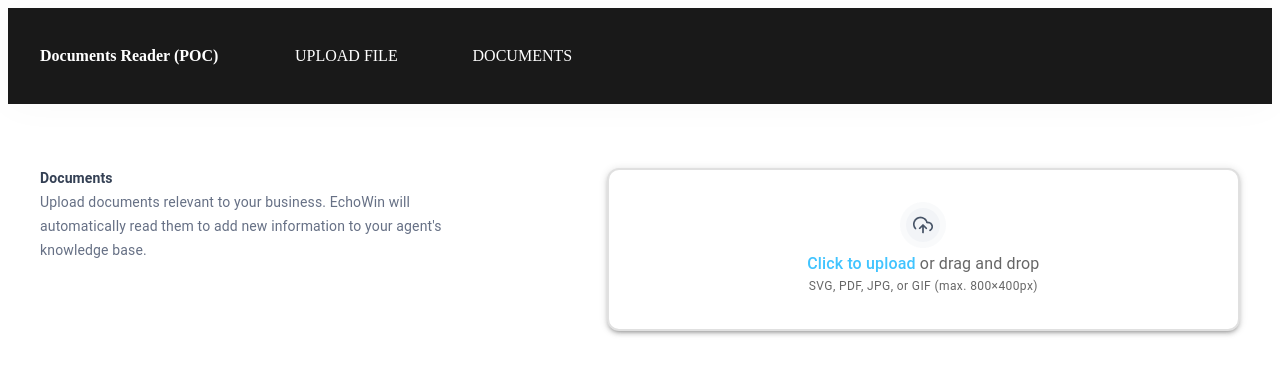
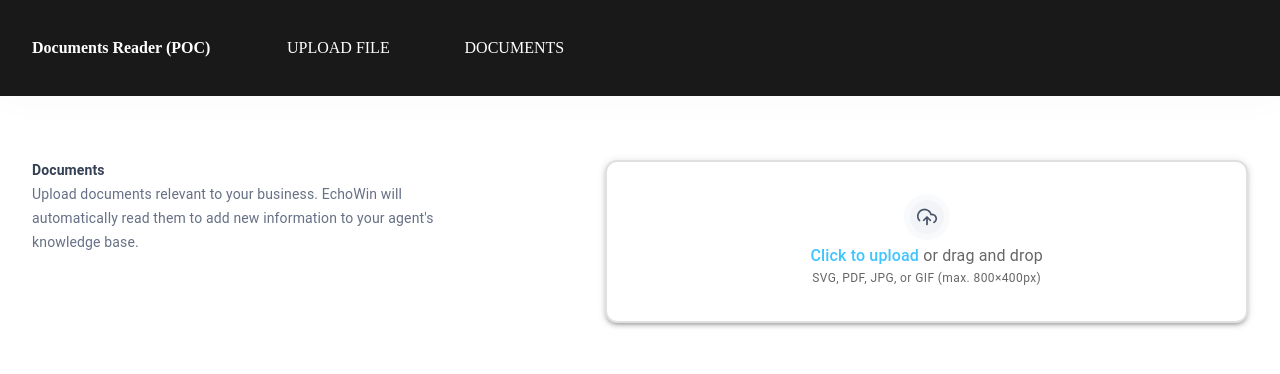
Before and after one commit to Zahidkhan816/MWD, a React (Create React App) app: page / in a window 1280 px wide. Shown: the top 374 px of the page. Built offline with nearby package versions, Linux system fonts and the light colour scheme.

Commit message:
completed integration for edit reports

```diff
--- a/src/App.css
+++ b/src/App.css
@@ -1,7 +1,11 @@
 .App {
   text-align: center;
+
 }
-
+*{
+  padding: 0;
+  margin: 0px;
+}
 .App-logo {
   height: 40vmin;
   pointer-events: none;
--- a/src/Compnents/Dashboard/Index.jsx
+++ b/src/Compnents/Dashboard/Index.jsx
@@ -6,12 +6,12 @@ import { Outlet } from 'react-router-dom';
 import Navbar from '../Navbar/Navbar';
 const Index = () => {
   return (
-    <div>
+    <>
       <Navbar />
       <div>
         <Outlet />
       </div>
-    </div>
+    </>
 
   );
 };
--- a/src/index.js
+++ b/src/index.js
@@ -1,7 +1,7 @@
 import React from 'react';
 import ReactDOM from 'react-dom/client';
 import App from './App';
-
+import './App.css'
 const root = ReactDOM.createRoot(document.getElementById('root'));
 root.render(
   <React.StrictMode>
```
